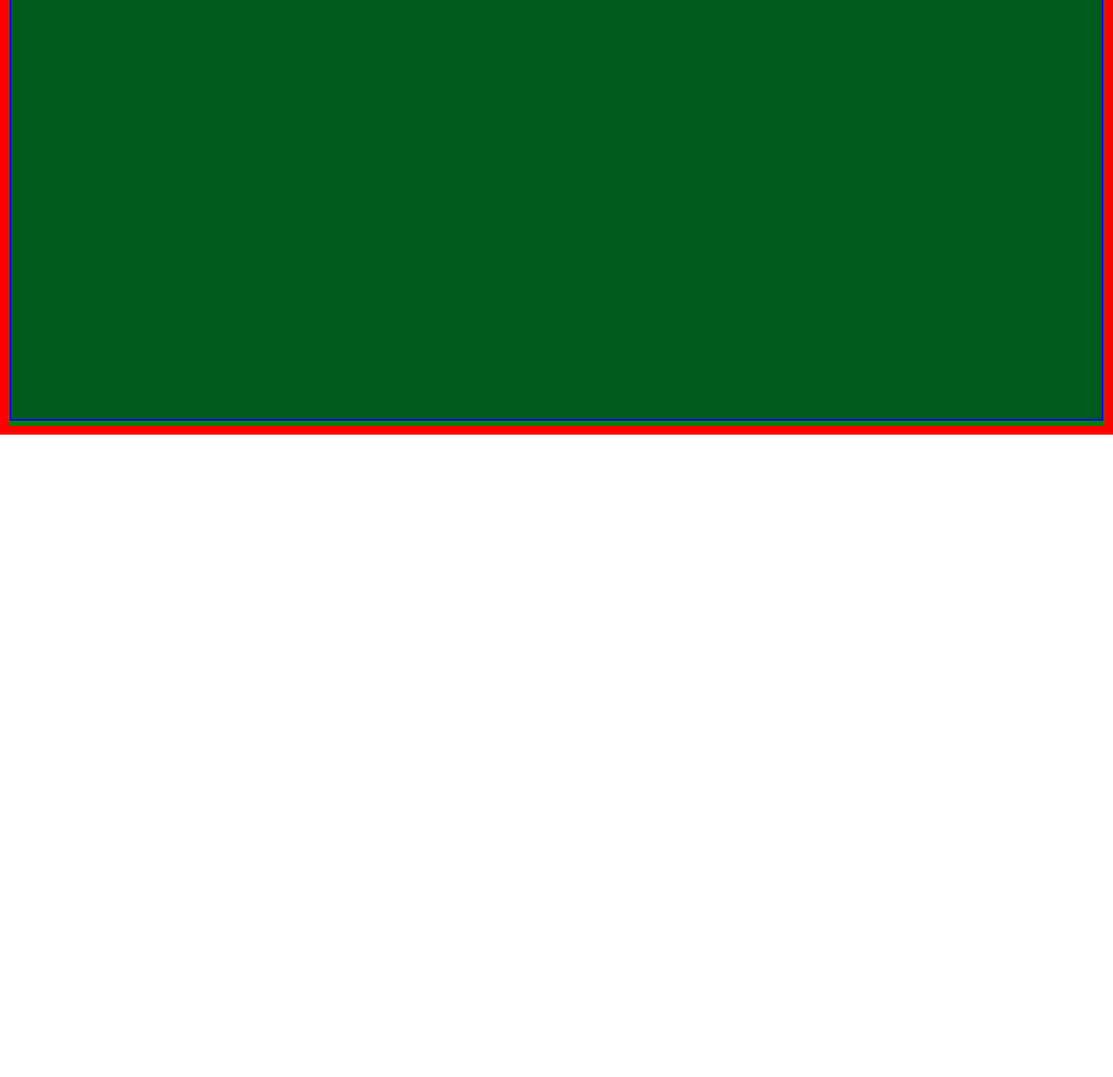
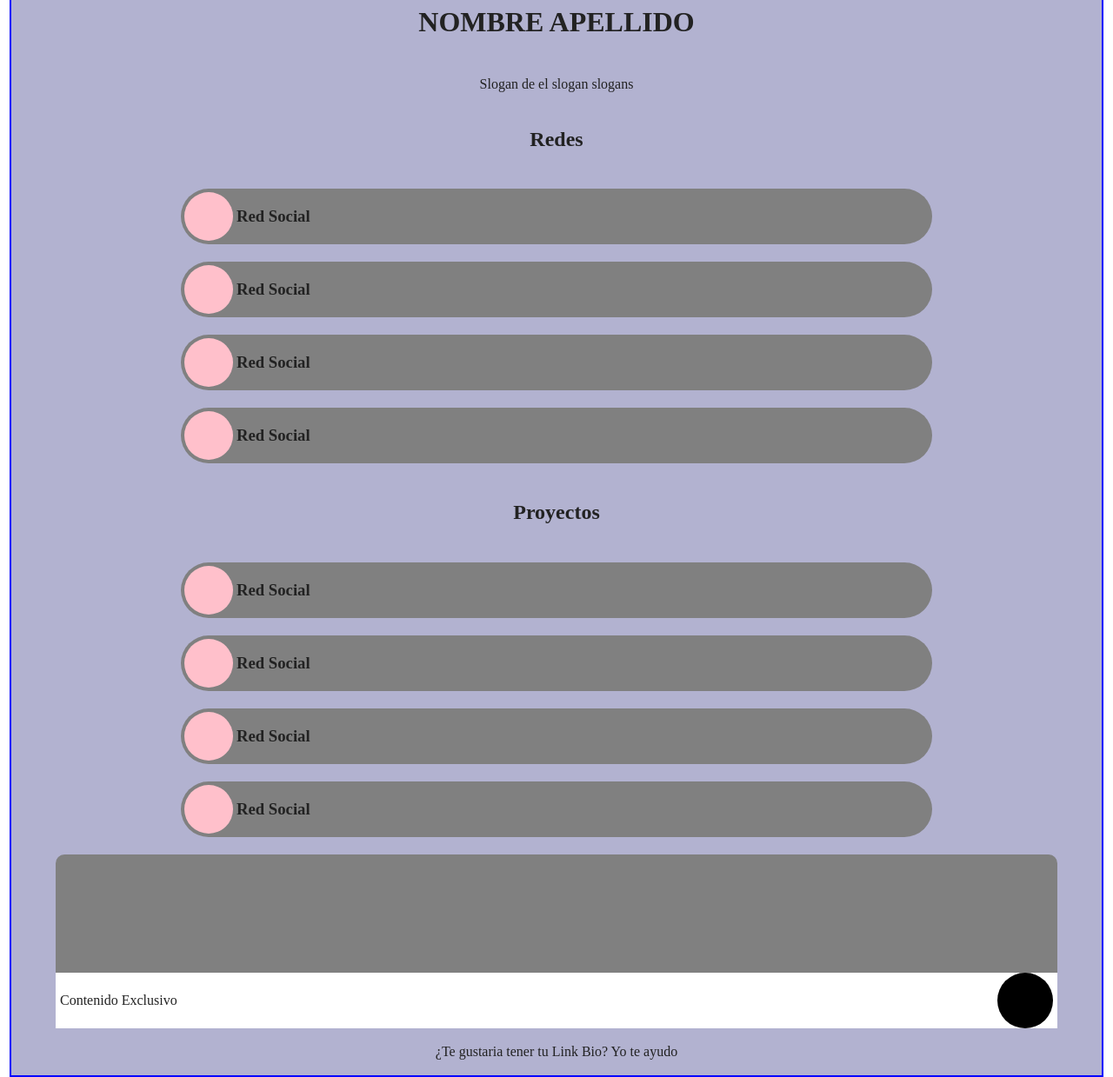
Before and after one commit to JerogZurcBacu/linkme-itssussanranbed, a website: page index.html in a window 1280 px wide. Shown: the part 320-1559 px from the top of the page at 87% size. Before the commit the page ends 820 px from the top, so only its background shows below. Drawn offline with Linux system fonts and the light colour scheme.

Commit message:
Segundo avance, estructura lista

```diff
--- a/css/main.css
+++ b/css/main.css
@@ -104,25 +104,16 @@ textarea {
   padding: 10px;
 }
 
-#cont_principal {
-  background-color: red;
-  height: 100vh;
-}
-
 #encabezado {
   background-color: pink;
   height: 20vh;
-}
-
-#cont_cuerpo {
-  background-color: green;
 }
 
 #cuerpo {
   background-color: rgba(0, 0, 100, 0.3);
   border: 2px solid blue;
   width: 98vw;
-  height: 85vh;
+  height: auto;
   padding: 15vh 0 0 0;
   position: absolute;
   top: 0;
@@ -134,6 +125,9 @@ textarea {
 
 .circulo {
   border-radius: 50%;
+  display: flex;
+  justify-content: center;
+  align-items: center;
 }
 
 #circulo_cont_foto_bgcolor {
@@ -152,6 +146,53 @@ textarea {
   width: 16vh;
   height: 16vh;
   background-color: yellow;
+}
+
+/*
+* Botones
+*/
+
+.boton {
+  width: 70%;
+  height: 8vh;
+  background-color: gray;
+  border-radius: 50px;
+  margin: 10px 0;
+  display: flex;
+  flex-direction: row;
+  justify-content: flex-start;
+}
+
+#cont_logo {
+  width: 7vh;
+  height: 7vh;
+  margin: .5vh;
+  border-radius: 50%;
+  background-color: pink;
+}
+
+.rectangulo {
+  width: 90vw;
+  height: 25vh;
+  border-radius: 10px;
+  background-color: gray;
+  display: flex;
+  flex-direction: column;
+  justify-content: flex-end;
+}
+
+#cont_texto_icon {
+  background-color: white;
+  padding: 0 5px;
+  display: flex;
+  justify-content: space-between;
+  align-items: center;
+}
+
+#icono {
+  width: 5vw;
+  height: 5vw;
+  background-color: black;
 }
 
 /* ==========================================================================
--- a/index.html
+++ b/index.html
@@ -36,6 +36,53 @@
             </div>
           </div>
         </div>
+        <h1 id="titulo">NOMBRE APELLIDO</h1>
+        <p id="slogan">Slogan de el slogan slogans</p>
+        <h2 class="subtitulos">Redes</h2>
+        <div class="contenedor" id="cont_botones">
+          <div class="boton">
+            <div class="circulo" id="cont_logo"></div>
+            <h3>Red Social</h3>
+          </div>
+          <div class="boton">
+            <div class="circulo" id="cont_logo"></div>
+            <h3>Red Social</h3>
+          </div>
+          <div class="boton">
+            <div class="circulo" id="cont_logo"></div>
+            <h3>Red Social</h3>
+          </div>
+          <div class="boton">
+            <div class="circulo" id="cont_logo"></div>
+            <h3>Red Social</h3>
+          </div>
+        </div>
+        <h2 class="subtitulos">Proyectos</h2>
+        <div class="contenedor" id="cont_botones">
+          <div class="boton">
+            <div class="circulo" id="cont_logo"></div>
+            <h3>Red Social</h3>
+          </div>
+          <div class="boton">
+            <div class="circulo" id="cont_logo"></div>
+            <h3>Red Social</h3>
+          </div>
+          <div class="boton">
+            <div class="circulo" id="cont_logo"></div>
+            <h3>Red Social</h3>
+          </div>
+          <div class="boton">
+            <div class="circulo" id="cont_logo"></div>
+            <h3>Red Social</h3>
+          </div>
+        </div>
+        <div class="rectangulo">
+          <div id="cont_texto_icon">
+            <p>Contenido Exclusivo</p>
+            <div class="circulo" id="icono"></div>
+          </div>
+        </div>
+        <p>¿Te gustaria tener tu Link Bio? Yo te ayudo</p>
       </div>
     </div>
 
```
